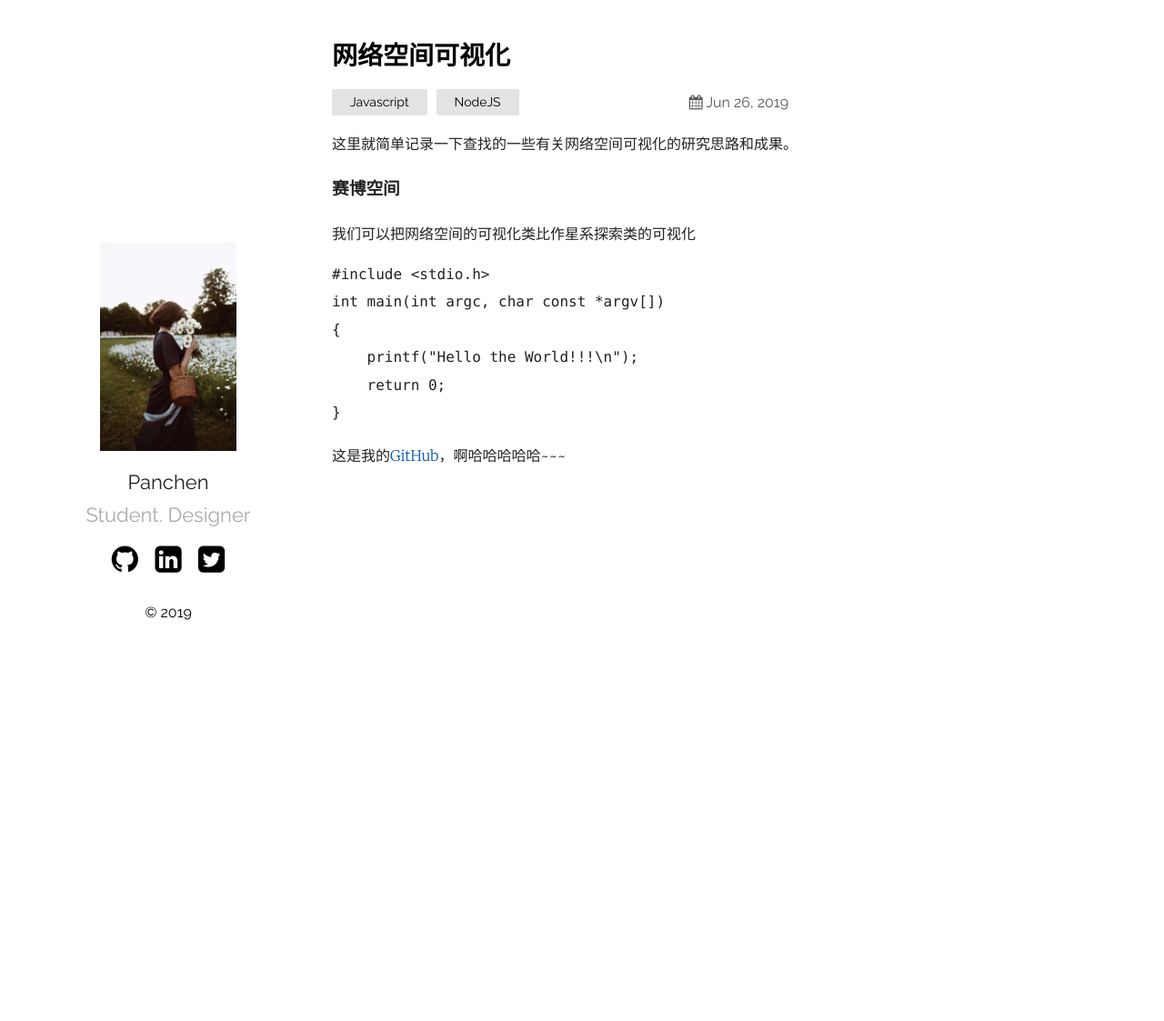
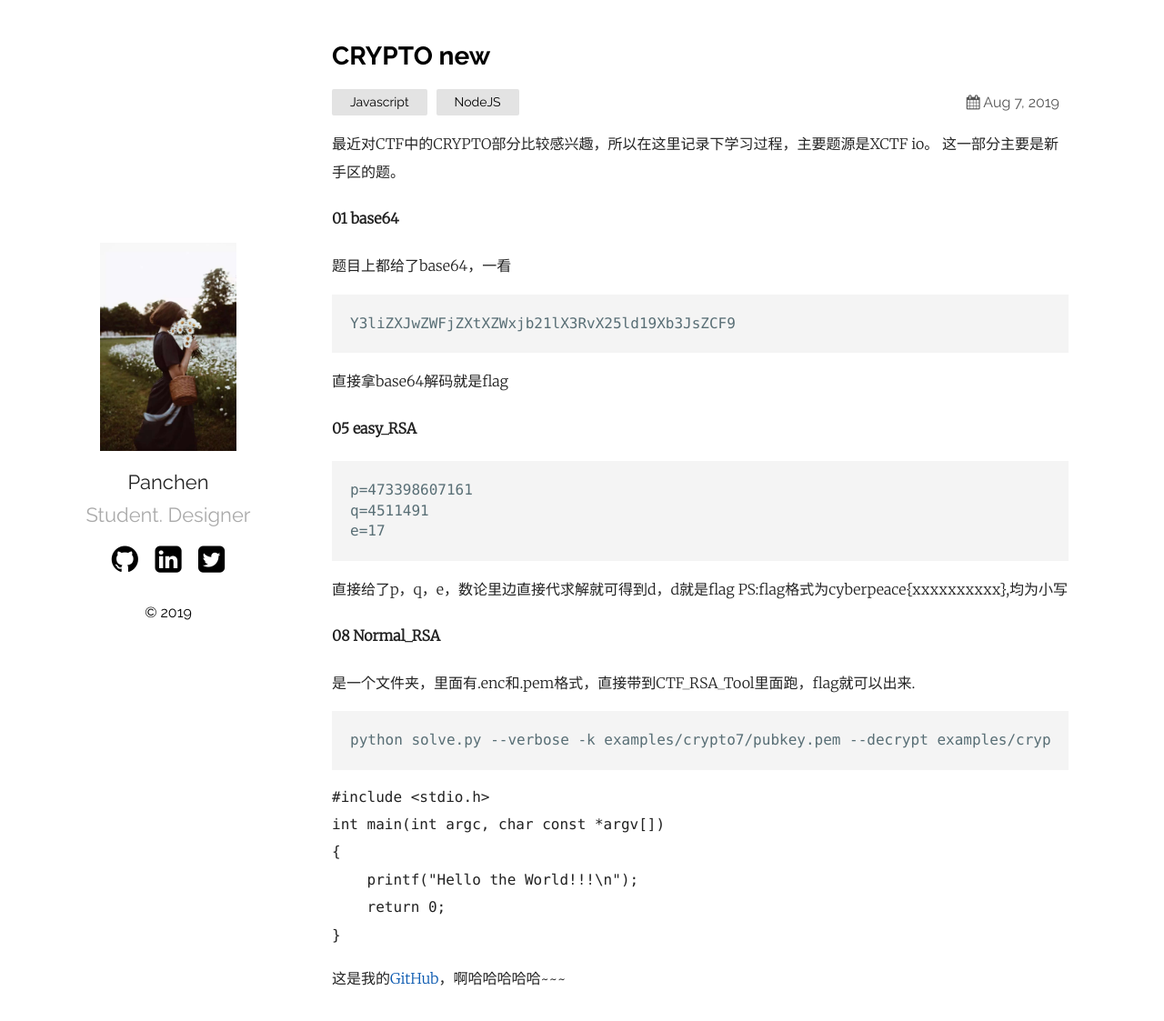
Before and after one commit to dreamerlucy/dreamerlucy.github.io, a Jekyll site: the page built from _posts/2019-03-23-welcome-to-jekyll.markdown, in a window 1280 px wide and 1137 px high. Shown: the top 1123 px of the window at 91% size. Built offline with Jekyll 4.4.1, drawn with Linux system fonts in a browser that asks for light colours.

Commit message:
Update 2019-03-23-welcome-to-jekyll.markdown

````diff
--- a/_posts/2019-03-23-welcome-to-jekyll.markdown
+++ b/_posts/2019-03-23-welcome-to-jekyll.markdown
@@ -1,13 +1,36 @@
 ---
 layout: post
-title:  "网络空间可视化"
-date:   2019-06-26 19:33:33
+title:  "CRYPTO new"
+date:   2019-08-07 07:00:33
 categories: Javascript NodeJS
 ---
-这里就简单记录一下查找的一些有关网络空间可视化的研究思路和成果。
+最近对CTF中的CRYPTO部分比较感兴趣，所以在这里记录下学习过程，主要题源是XCTF io。
+这一部分主要是新手区的题。
 
-### 赛博空间
-我们可以把网络空间的可视化类比作星系探索类的可视化
+
+#### 01 base64
+题目上都给了base64，一看
+```
+Y3liZXJwZWFjZXtXZWxjb21lX3RvX25ld19Xb3JsZCF9
+```
+直接拿base64解码就是flag
+
+#### 05 easy_RSA
+```
+p=473398607161
+q=4511491
+e=17
+```
+直接给了p，q，e，数论里边直接代求解就可得到d，d就是flag
+PS:flag格式为cyberpeace{xxxxxxxxxx},均为小写
+
+#### 08 Normal_RSA
+
+是一个文件夹，里面有.enc和.pem格式，直接带到CTF_RSA_Tool里面跑，flag就可以出来.
+
+```
+python solve.py --verbose -k examples/crypto7/pubkey.pem --decrypt examples/crypto7/flag.enc
+```
 
 
 
````
